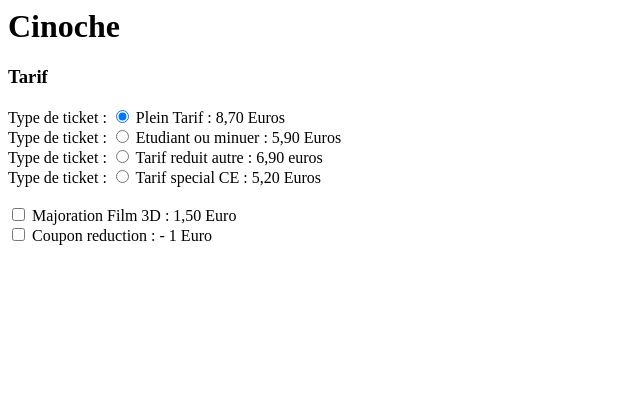
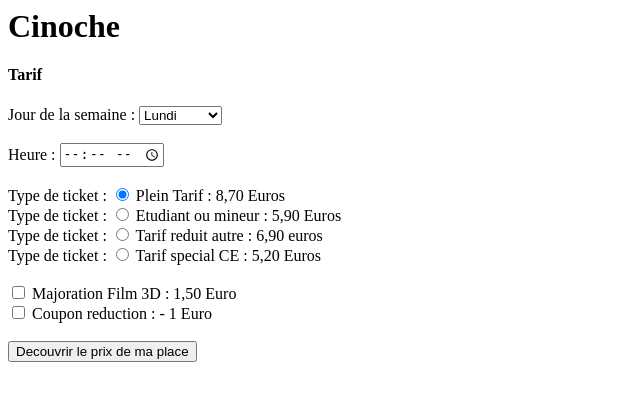
Before and after one commit to Yuki70042/Php_Projects, a PHP site: page /Ex03_CINOCHE_Demande.php in a window 1280 px wide. Shown: the top 401 px of the page, without its empty margins (0-640 px from the left). Run offline with PHP 8.4, Linux system fonts and the light colour scheme.

Commit message:
Realisation du 3eme exercice

```diff
--- a/00.Cours/Decouverte php/Exercice 03_CINOCHE/Ex03_CINOCHE_Demande.php
+++ b/00.Cours/Decouverte php/Exercice 03_CINOCHE/Ex03_CINOCHE_Demande.php
@@ -9,18 +9,37 @@
 
     <h1>Cinoche</h1>
 
-    <h3>Tarif</h3>
+    <h4>Tarif</h4>
     <form method="post" action="Ex03_CINOCHE_Reponse.php">
+        Jour de la semaine : <select name="jour_semaine">
+            <option value="1">Lundi</option>
+            <option value="2">Mardi</option>
+            <option value="3">Mercredi</option>
+            <option value="4">Jeudi</option>
+            <option value="5">Vendredi</option>
+            <option value="6">Samedi</option>
+            <option value="7">Dimanche</option>
+        </select>
+
+        <br> <br>
+
+        Heure : <input type="time" name="time">
+
+        <br> <br>
+
         Type de ticket : <input type="radio" name="type_tarif" value="1" checked>  Plein Tarif : 8,70 Euros <br>
-        Type de ticket : <input type="radio" name="type_tarif" value="2" >  Etudiant ou minuer : 5,90 Euros <br>
+        Type de ticket : <input type="radio" name="type_tarif" value="2" >  Etudiant ou mineur : 5,90 Euros <br>
         Type de ticket : <input type="radio" name="type_tarif" value="3" >  Tarif reduit autre : 6,90 euros <br>
         Type de ticket : <input type="radio" name="type_tarif" value="4" >  Tarif special CE : 5,20 Euros <br>
 
         <br>
 
-        <input type="checkbox" name="3D_Film"> Majoration Film 3D : 1,50 Euro <br>
-        <input type="checkbox" name="3D_Film"> Coupon reduction : - 1 Euro <br>
+        <input type="checkbox" name="Film_3D" value="une checkbox"> Majoration Film 3D : 1,50 Euro <br>
+        <input type="checkbox" name="Coupon" value="une seconde checkox"> Coupon reduction : - 1 Euro <br>
 
+            <br>
+
+        <input type="submit" name="Price_button" value="Decouvrir le prix de ma place">
     </form>
 
 
```
Also changed, not shown: 00.Cours/Decouverte php/Exercice 03_CINOCHE/Ex03_CINOCHE_Reponse.php (+61 -0 lines).
